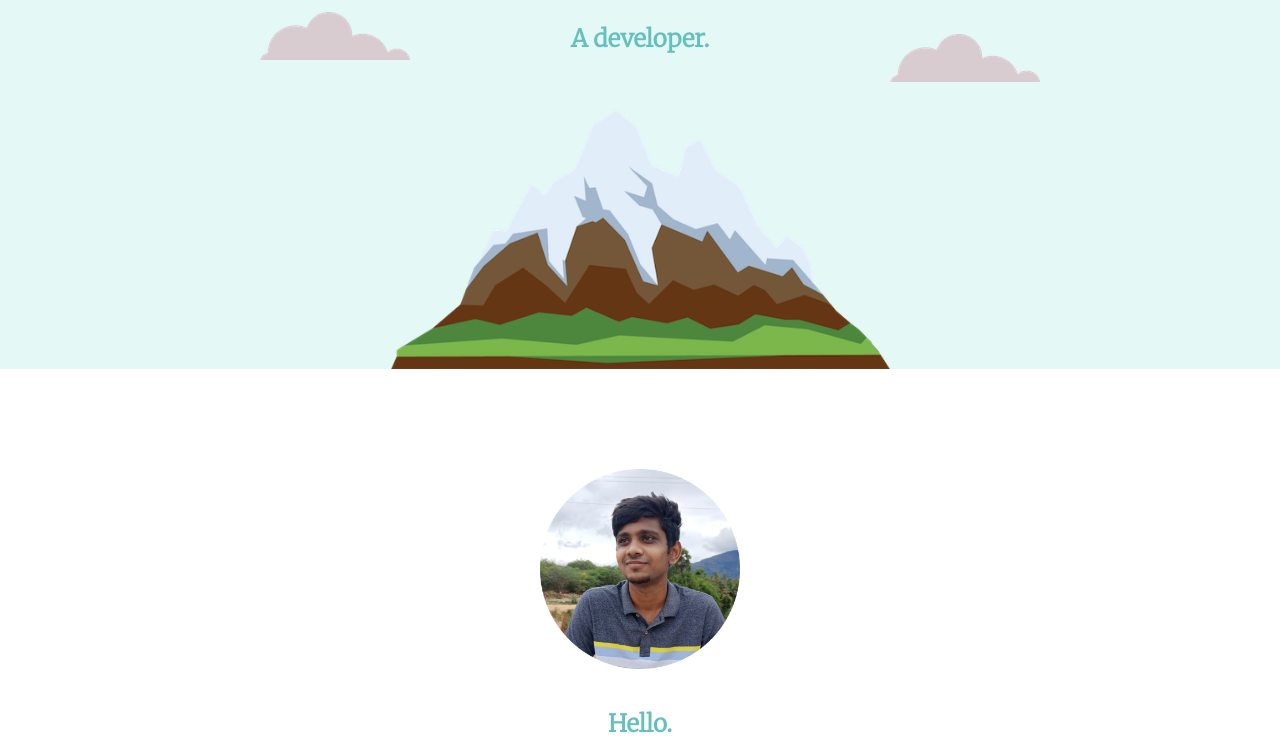
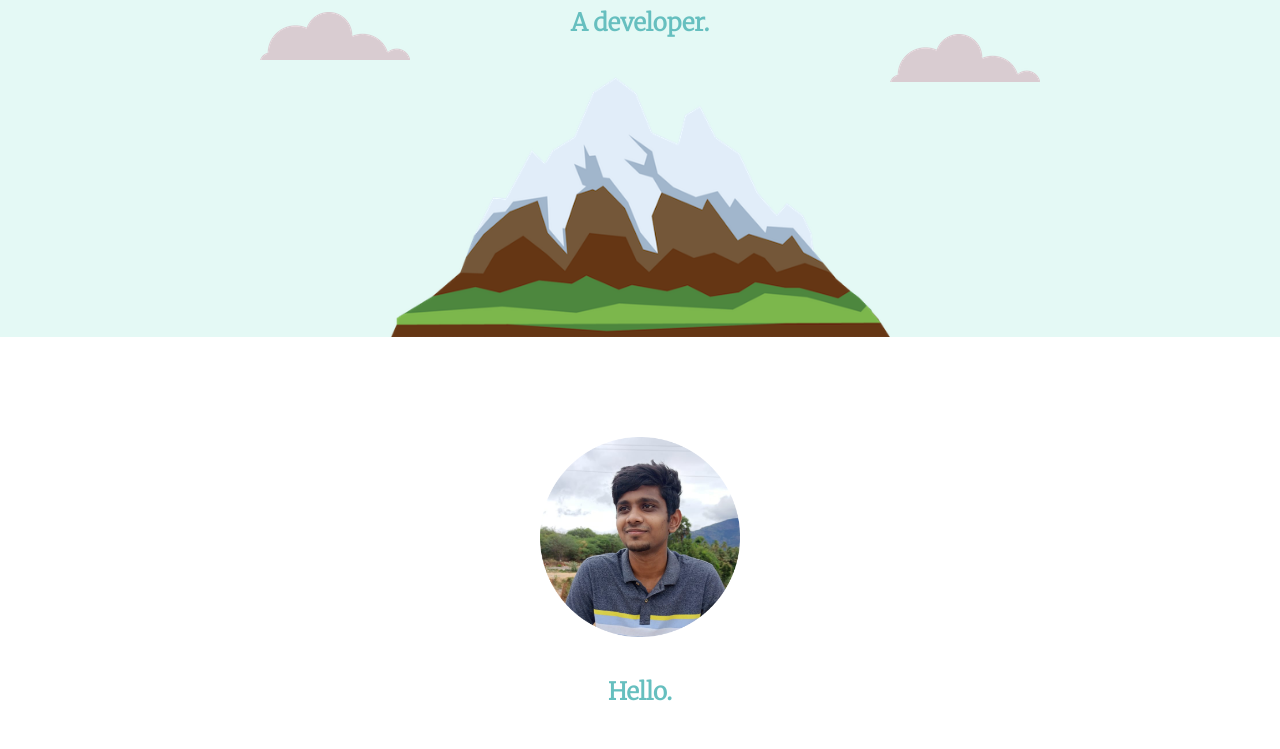
Before and after one commit to Ram-Deepak/Personal-Site, a plain HTML site: page index.html in a window 1280 px wide. Shown: the part 238-987 px from the top of the page. Drawn offline with Linux system fonts and the light colour scheme.

Commit message:
Update styles.css

```diff
--- a/CSS FOLDER/styles.css
+++ b/CSS FOLDER/styles.css
@@ -30,7 +30,7 @@ p {
 .top-container {
     background-color: #E4F9F5;
     margin: 0%;
-    padding: 31px;
+    padding: 15px;
     font-family: 'Merriweather', sans-serif;
 }
 
@@ -74,7 +74,7 @@ p {
 
 .mountain {
     position: relative;
-    top: 35px;
+    top: 19px;
 }
 
 a {
```
